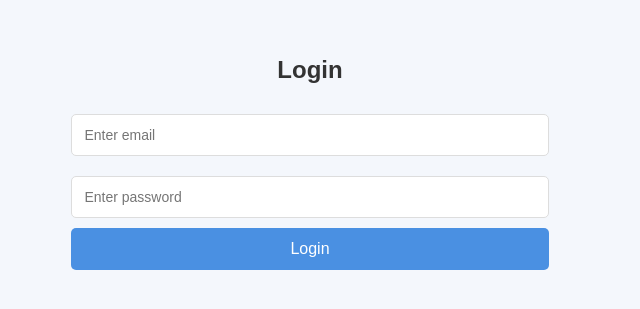
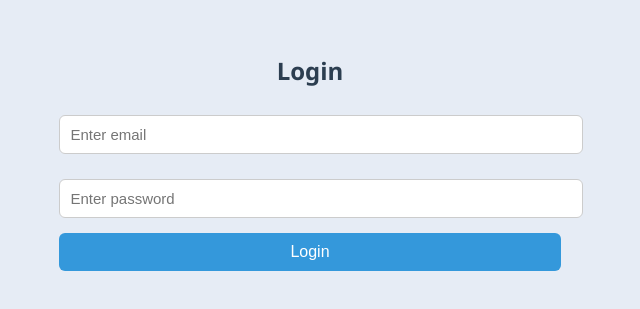
Before and after one commit to Santhosh4-7/Task_manager_47, a React (Create React App) app in the folder frontend/task/: page /login in a window 1280 px wide. Shown: the part 247-556 px from the top of the page, without its empty margins (330-970 px from the left). Built offline with nearby package versions, Linux system fonts and the light colour scheme.

Commit message:
Update login.css

```diff
--- a/frontend/task/src/login.css
+++ b/frontend/task/src/login.css
@@ -1,86 +1,85 @@
-/* General Styles */
+/* Base Page Style */
 body {
-    font-family: Arial, sans-serif;
-    background-color: #f4f7fc;
+  font-family: 'Segoe UI', Tahoma, Geneva, Verdana, sans-serif;
+  background: #e6ecf5;
+  margin: 0;
+  padding: 0;
   display: flex;
+  align-items: center;
   justify-content: center;
-    align-items: center;
   height: 100vh;
-    margin: 0;
 }
 
+/* Login Card Style */
 .login-container {
-    background-color: #fff;
-    border-radius: 8px;
-    box-shadow: 0 4px 8px rgba(0, 0, 0, 0.1);
-    padding: 30px;
-    width: 100%;
-    max-width: 400px;
+  background: white;
+  padding: 25px 30px;
+  border-radius: 10px;
+  box-shadow: 2px 2px 15px rgba(0, 0, 0, 0.08);
+  width: 350px;
 }
 
+/* Heading */
 h2 {
   text-align: center;
-    margin-bottom: 20px;
-    color: #333;
+  color: #2c3e50;
+  margin-bottom: 18px;
 }
 
-  /* Input Fields */
+/* Inputs */
 input {
   width: 100%;
-    padding: 12px;
-    margin: 10px 0;
-    border: 1px solid #ddd;
-    border-radius: 5px;
-    box-sizing: border-box;
-    font-size: 14px;
+  padding: 10px;
+  margin-top: 10px;
+  margin-bottom: 15px;
+  border: 1px solid #ccc;
+  border-radius: 6px;
+  font-size: 15px;
 }
 
 input:focus {
-    border-color: #4a90e2;
+  border-color: #3498db;
   outline: none;
 }
 
-  /* Submit Button */
+/* Button */
 button {
   width: 100%;
-    padding: 12px;
-    background-color: #4a90e2;
-    color: #fff;
+  padding: 10px;
+  background: #3498db;
   border: none;
-    border-radius: 5px;
+  color: white;
   font-size: 16px;
+  border-radius: 6px;
   cursor: pointer;
-    transition: background-color 0.3s ease;
 }
 
 button:hover {
-    background-color: #357ab7;
+  background: #2980b9;
 }
 
-  /* Error/Message Display */
+/* Feedback */
 p {
   color: red;
   text-align: center;
-    margin-top: 10px;
+  margin: 10px 0;
 }
 
 .message {
   color: green;
   text-align: center;
-    margin-top: 10px;
+  margin: 10px 0;
 }
 
-  /* Link to Register Page */
+/* Register Link */
 .register-link {
-    display: block;
   text-align: center;
   margin-top: 15px;
 }
 
 .register-link a {
-    color: #4a90e2;
+  color: #3498db;
   text-decoration: none;
-    font-weight: bold;
 }
 
 .register-link a:hover {
```
Lines whose indentation alone changed are shown as unchanged.
